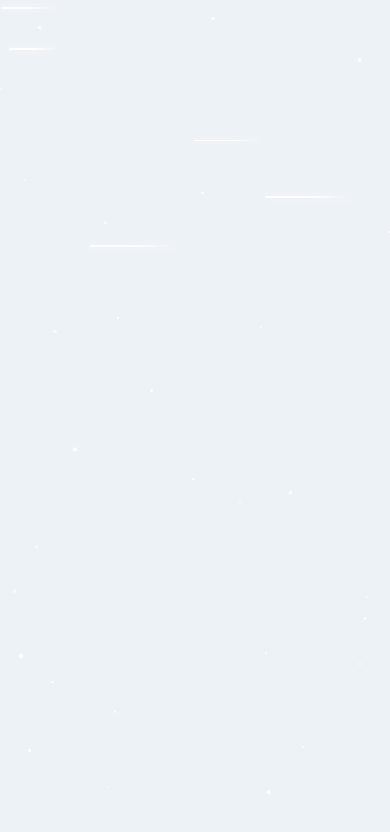
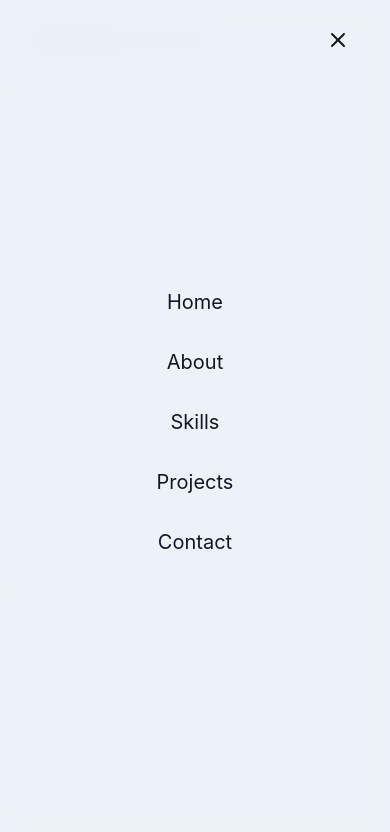
Before and after one commit to ChandanTech2023/Personal-Portfolio25, a React (Vite) app: page / in a window 390 px wide. Shown: the top 832 px of the page. Built offline with nearby package versions, Linux system fonts and the light colour scheme.

Commit message:
responsive navbar completed

```diff
--- /dev/null
+++ b/src/components/Navbar.jsx
@@ -0,0 +1,69 @@
+import { cn } from "@/lib/utils"
+import { useEffect, useState } from "react"
+import { X ,Menu} from 'lucide-react';
+
+
+const navItems = [
+    { name: "Home", href: "#hero" },
+    { name: "About", href: "#about" },
+    { name: "Skills", href: "#skills" },
+    { name: "Projects", href: "#projects" },
+    { name: "Contact", href: "#contact" },
+]
+const Navbar = () => {
+    const [isScrolled, setIsScrolled] = useState(false);
+    const  [isMenuOpen, setISMenueOpen] = useState(true);
+    useEffect(() => {
+        const handleScroll = () => {
+            setIsScrolled(window.screenY > 10)
+        }
+        window.addEventListener("scroll", handleScroll)
+        return () => window.removeEventListener("scroll", handleScroll)
+    }, [])
+    return (
+
+        <nav className={cn("fixed w-full z-40 transition-all duration-300",
+            isScrolled ? "py-3 bg-background/80 backdrop:blur-md shadow-xs" : "py-5"
+        )}>
+            <div className="container flex items-center justify-between">
+                <a href="#hero" className="text-xl text-primary font-bold flex items-center">
+                    <span className="relative z-10">
+
+                        <span className="text-glow text-foreground-400">Chandan</span>{" "}Portfolio
+                    </span>
+                </a>
+
+                {/* Desktop nav  */}
+                <div className="hidden md:flex items-center space-x-9 ">
+                    {navItems.map((item, key) => (
+                        <a key={key} href={item.href} className="text-foreground hover:text-primary transition-colors duration-300">
+                            {item.name} </a>
+                    ))}
+                </div>
+
+                {/* For Mobile nav  */}
+                {/* Add Menu Button  */}
+                <button onClick={()=> setISMenueOpen((prev)=> !prev)}
+                    className="md:hidden p-2 text-foreground z-50"
+                    aria-label= {isMenuOpen ? "close Menu" : "Open Menu"}>
+                    {isMenuOpen ? <X size={24}/> : <Menu size={24}/>}
+                </button>
+
+                <div className={cn("fixed inset-0 bg-background/95 backdrop-blur-md z-40 flex flex-col items-center justify-center",
+                    "transition-all duration-300 md:hidden",
+
+                    isMenuOpen ? "opacity-100 pointer-events-auto" : "opacity-0 pointer-events-none"
+                )}>
+                    <div className="flex flex-col text-xl space-y-8">
+                        {navItems.map((item, key) => (
+                            <a key={key} href={item.href} className="text-foreground hover:text-primary transition-colors duration-300"
+                            onClick={()=>setISMenueOpen(false)}>
+                                {item.name} </a>
+                        ))}
+                    </div>
+                </div>
+            </div>
+        </nav>
+    )
+}
+export default Navbar
--- a/src/components/StarBackground.jsx
+++ b/src/components/StarBackground.jsx
@@ -69,7 +69,7 @@
             {meteors.map((meteor) => (
                 <div key={meteor.id} className="meteor animate-meteor"
                      style={{
-                        width: meteor.size*40 + "px",
+                        width: meteor.size + "px",
                         height: meteor.size + "px",
                         left: meteor.x + "%",
                         top: meteor.y + "%",
--- a/src/index.css
+++ b/src/index.css
@@ -58,7 +58,7 @@
     opacity: 1;
   }
   100%{
-    transform: rotate(105deg) translateX(-500px);
+    transform: rotate(215deg) translateX(-500px);
     opacity: 0;
   }
 }
--- a/src/pages/Home.jsx
+++ b/src/pages/Home.jsx
@@ -1,6 +1,7 @@
 import React from 'react';
 import ToggleTheme from '@/components/ToggleTheme';
 import  StarBackground  from '@/components/StarBackground';
+import Navbar from '@/components/Navbar';
 
 const Home = () => {
   return (
@@ -12,6 +13,7 @@
       {/* Background Effect  */}
       <StarBackground/>
       {/* Navbar  */}
+      <Navbar/>
 
       {/* Main Content */}
 
```
